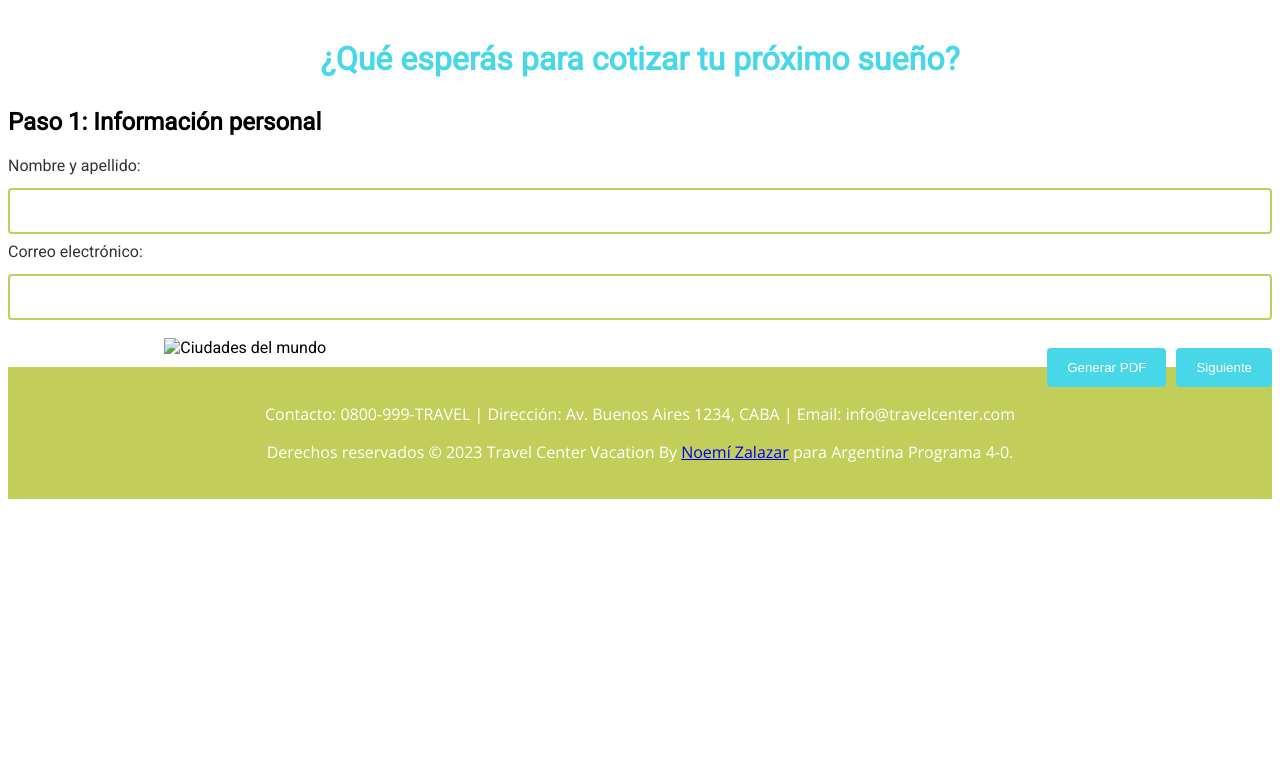
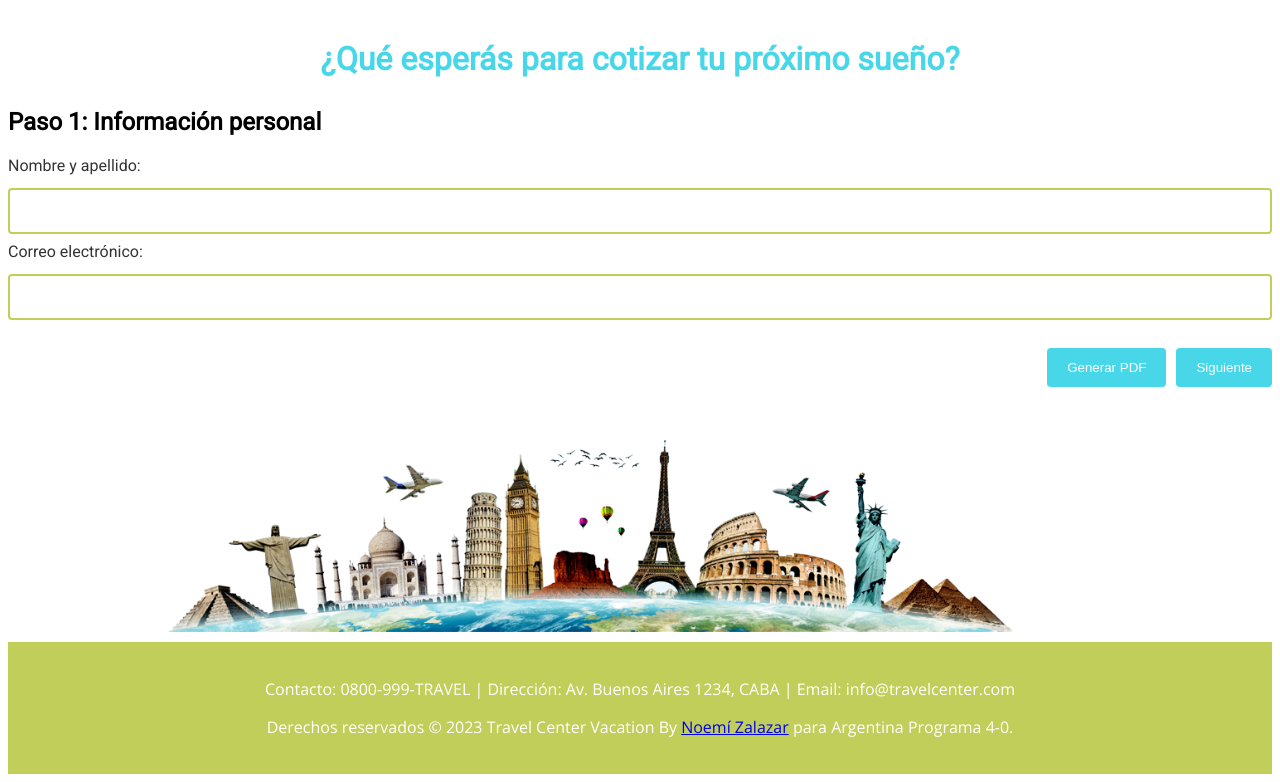
Before and after one commit to nzalazarap/Travel-Center-Vacation, a plain HTML site: page index.html in a window 1280 px wide. Shown: the part 4242-5024 px from the top of the page. Before the commit the page ends 4749 px from the top, so only its background shows below. Drawn offline with nearby package versions, Linux system fonts and the light colour scheme.

Commit message:
Agregué ciudades img

```diff
--- a/index.html
+++ b/index.html
@@ -318,7 +318,7 @@ ALOJAMIENTO Y TRANSPORTE -->
 	LANDING, PERO OCUPANDO MENOS ESPACIO QUE LA IMAGEN PRINCIPAL -->
 
    <div class="container">
-	<img src="ciudades.png" alt="Ciudades del mundo" class="cities-image">
+	<img src="./img/ciudades.png" alt="Ciudades del mundo" class="cities-image">
 </div>
 
    <!-- EL FOOTER INCLUYE ENLACE A REPOSITORIO A MODO DE PRESENTACIÓN PERSONAL, TAL COMO SE
```
